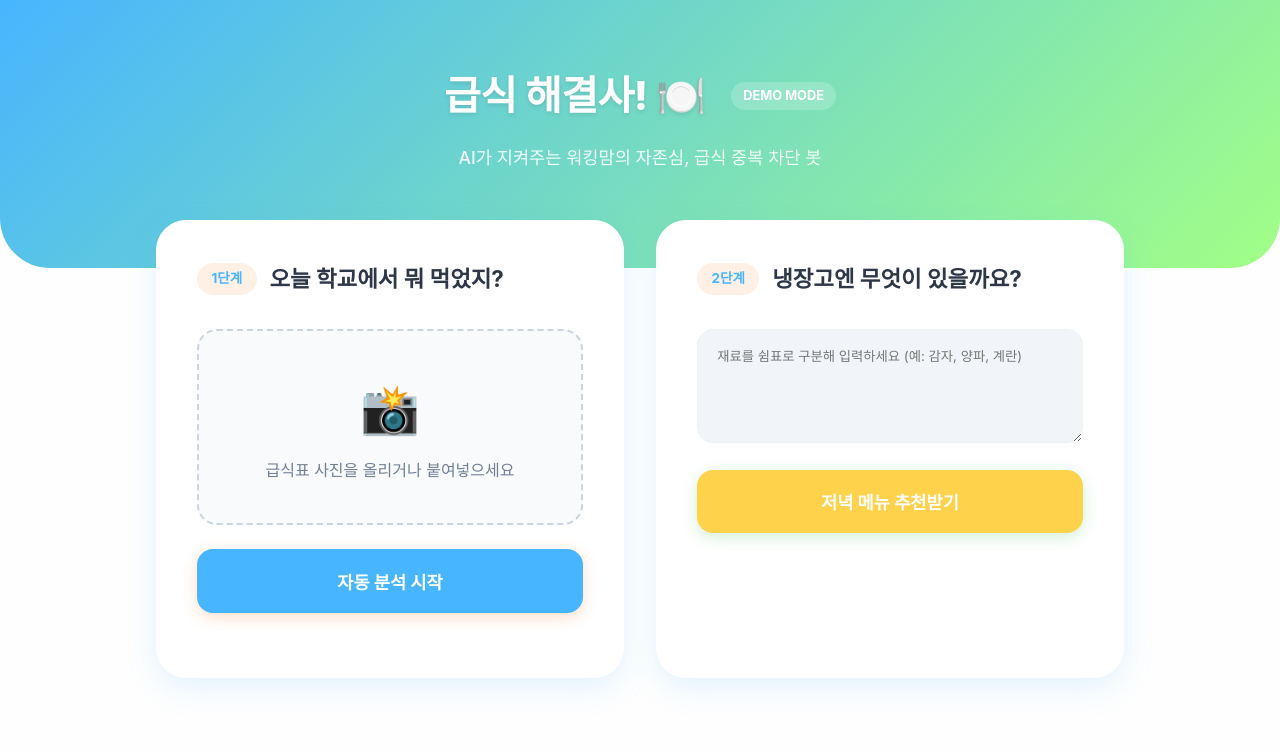
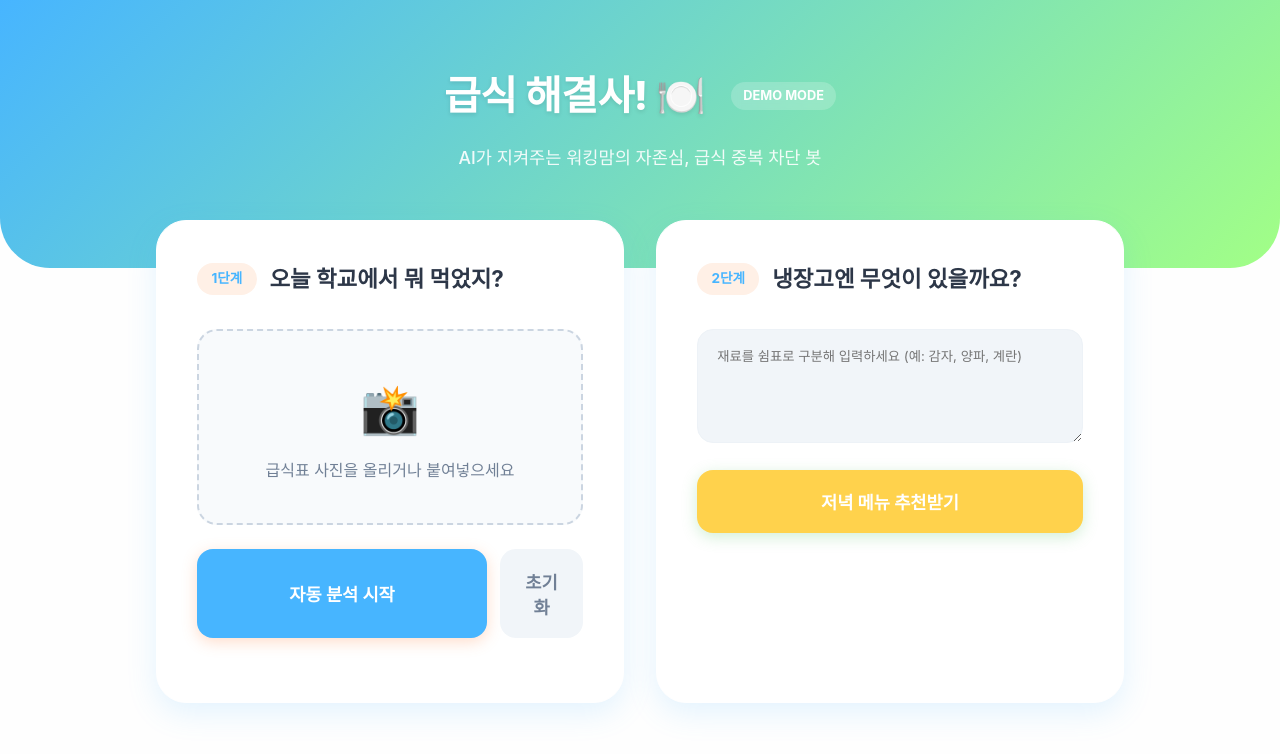
Before and after one commit to mathservice002-sud/test3, a Flask app: page / in a window 1280 px wide. Shown: the top 754 px of the page. Run offline with Flask 3, Linux system fonts and the light colour scheme.

Commit message:
UI: Add Reset button to allow starting over with new meal plan

```diff
--- a/templates/index.html
+++ b/templates/index.html
@@ -349,7 +349,11 @@
                     <p style="color: var(--text-dim);">급식표 사진을 올리거나 붙여넣으세요</p>
                     <img id="preview" class="preview-img">
                 </div>
-                <button class="btn" id="btnAnalyze">자동 분석 시작</button>
+                <div style="display: flex; gap: 0.8rem;">
+                    <button class="btn" id="btnAnalyze">자동 분석 시작</button>
+                    <button class="btn" id="btnReset"
+                        style="background: #F1F5F9; color: var(--text-dim); box-shadow: none; width: 100px;">초기화</button>
+                </div>
                 <div id="menuList" class="menu-picker"></div>
             </div>
 
@@ -486,6 +490,32 @@
             }
         };
 
+        document.getElementById('btnReset').onclick = resetApp;
+
+        function resetApp() {
+            // 데이터 초기화
+            selectedMenu = "";
+            menuData = {};
+            patedFile = null;
+            fileInput.value = "";
+
+            // UI 초기화
+            preview.src = "";
+            preview.style.display = 'none';
+            document.getElementById('menuList').innerHTML = "";
+            document.getElementById('ingredients').value = "";
+            document.getElementById('resultArea').style.display = 'none';
+            document.getElementById('recipeGrid').innerHTML = "";
+            document.getElementById('btnRecommend').disabled = true;
+
+            // 토스트 메시지로 안내 (선택사항)
+            const toast = document.getElementById('toast');
+            toast.innerText = "초기화되었습니다. 새로운 사진을 올려주세요.";
+            toast.style.background = "var(--primary)";
+            toast.style.display = 'block';
+            setTimeout(() => toast.style.display = 'none', 2000);
+        }
+
         function renderResults(data) {
             document.getElementById('resultArea').style.display = 'block';
             const grid = document.getElementById('recipeGrid');
```
